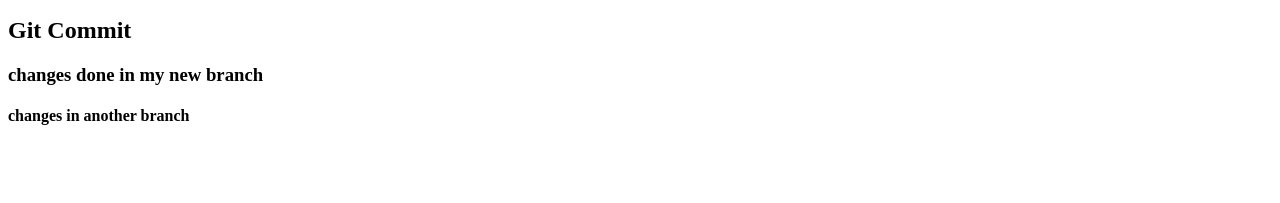
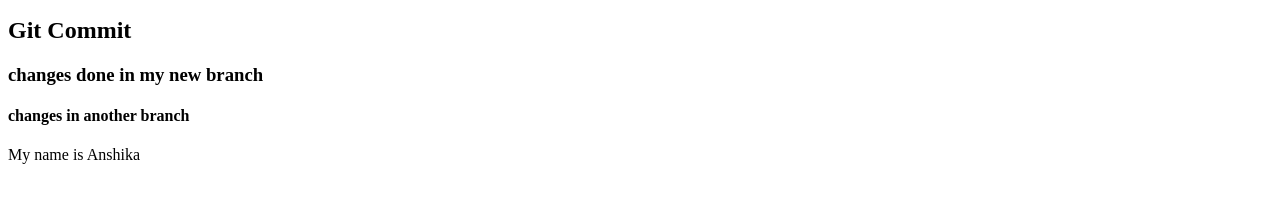
Before and after one commit to anu1134/fsrnl48-git, a plain HTML site: page index.html in a window 1280 px wide. Shown: the part 119-322 px from the top of the page. Drawn offline with Linux system fonts and the light colour scheme.

Commit message:
merge conflict fix

```diff
--- a/index.html
+++ b/index.html
@@ -11,5 +11,6 @@
     <h2>Git Commit</h2>
     <h3>changes done in my new branch</h3>
     <h4>changes in another branch</h4>
+    <span>My name is Anshika</span>
 </body>
 </html>
```
